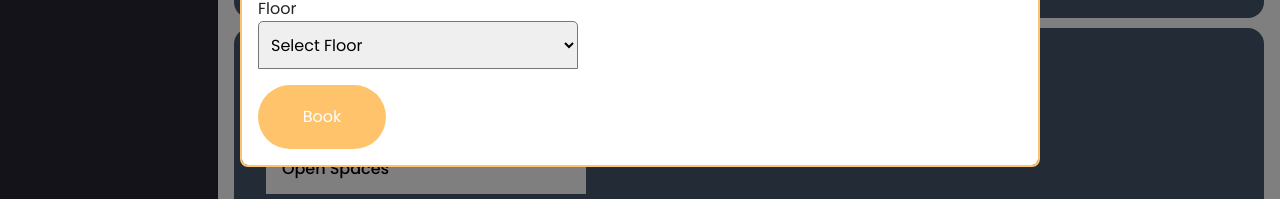
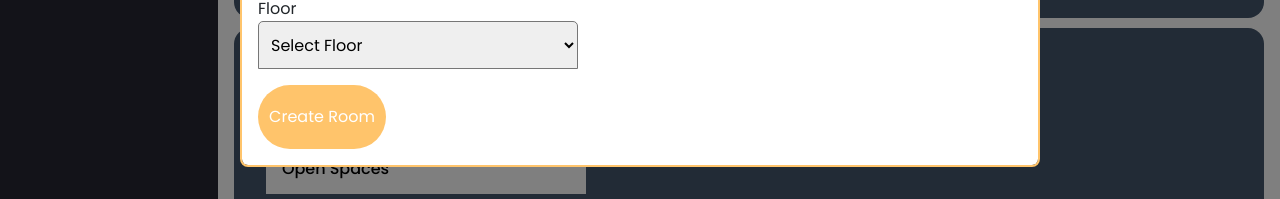
Before and after one commit to Bi7al/Horus2.io, a React (Vite) app: page /Rooms in a window 1280 px wide. Both pictures are taken after a click on the button "Add New Room". Shown: the part 447-646 px from the top of the page. Built offline with nearby package versions, Linux system fonts and the light colour scheme.

Commit message:
Changed BOOK to Submit in Room.jsx

```diff
--- a/src/Components/Rooms/Rooms.jsx
+++ b/src/Components/Rooms/Rooms.jsx
@@ -147,7 +147,7 @@ function Rooms() {
                                     <option value="Floor 3">Floor 3</option>
                                 </select>
                             </div>
-                            <button type='submit' data-bs-dismiss="modal">Book</button>
+                            <button type='submit' data-bs-dismiss="modal">Create Room</button>
                         </form>
                     </div>
                 </div>
```
